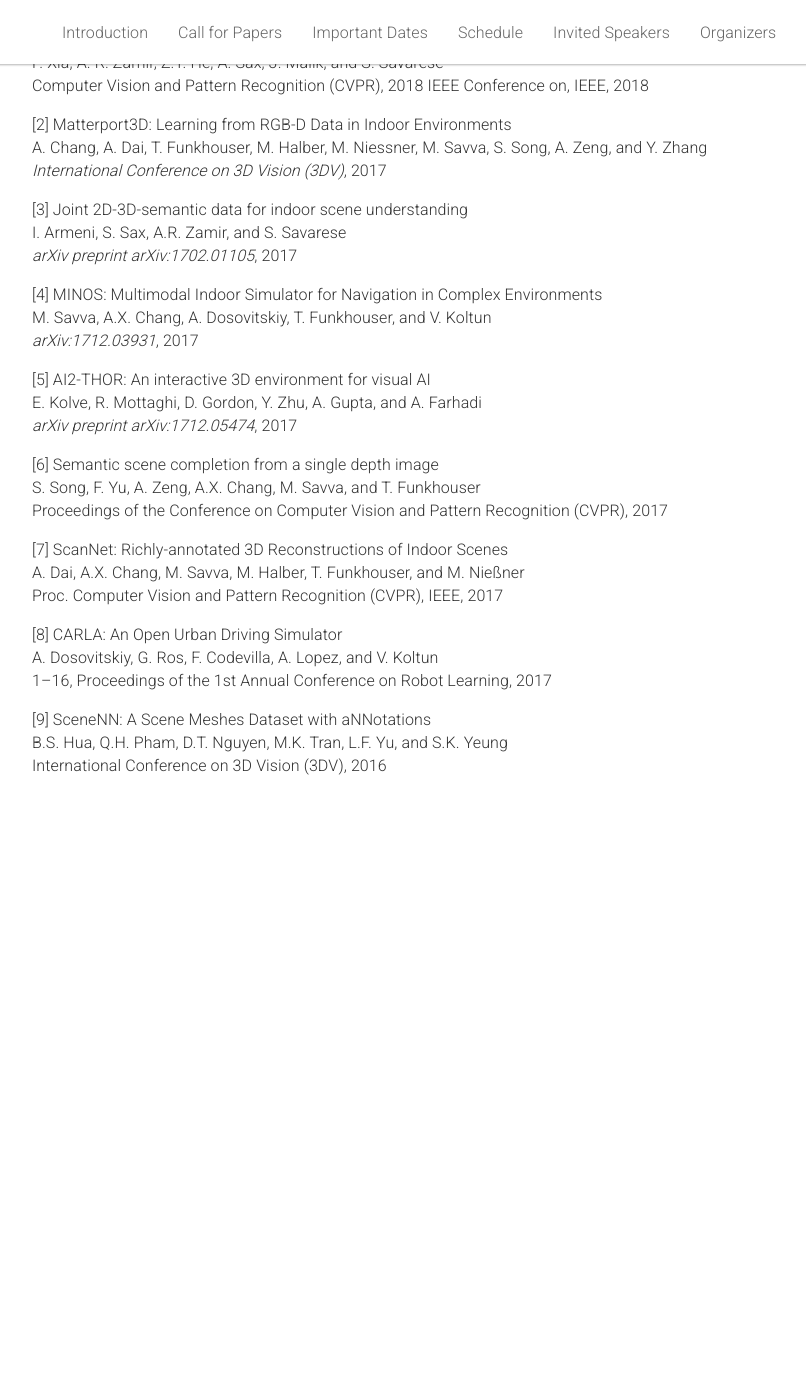
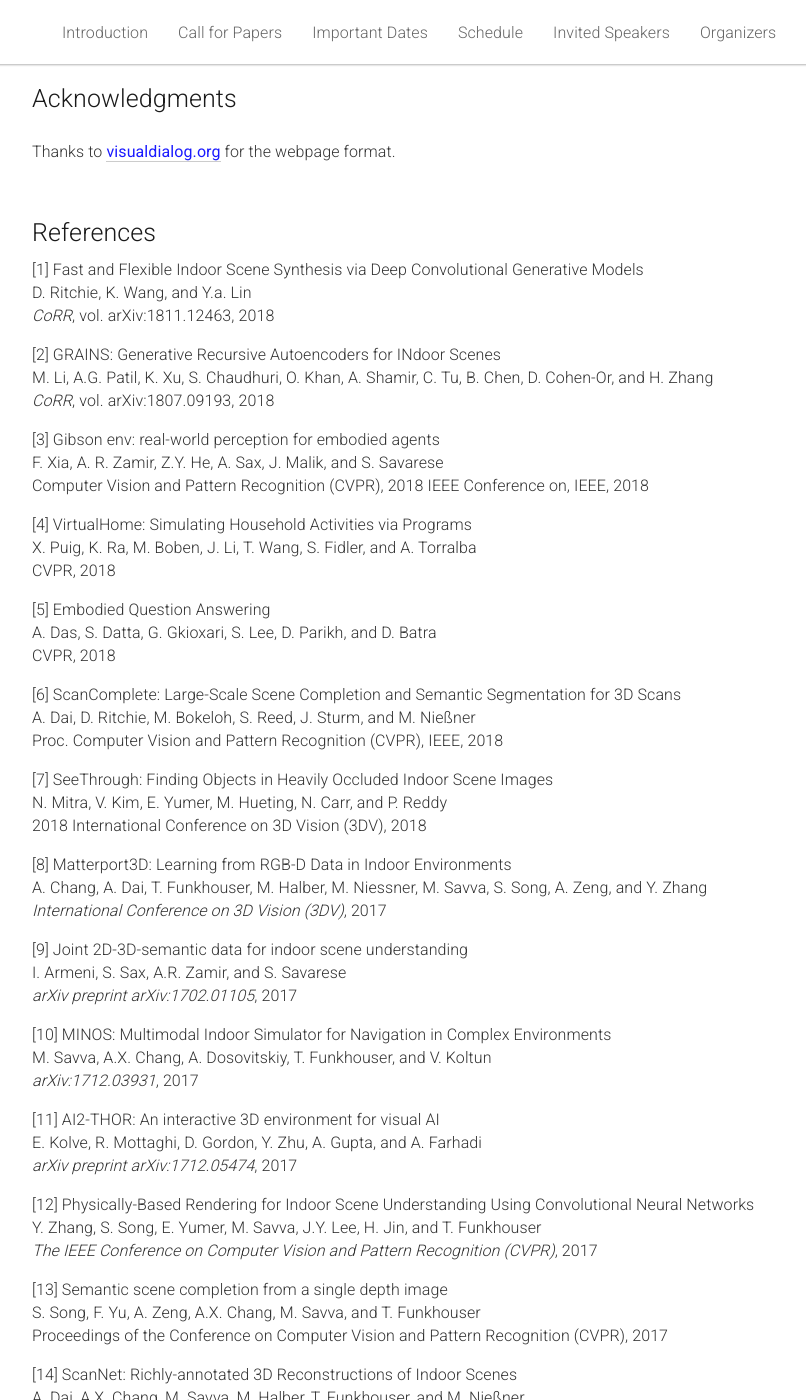
Before and after one commit to 3dscenegen/3dscenegen.github.io, a Jekyll site: the page built from _pages/home.md, in a window 1280 px wide and 1400 px high, scrolled down 4662 px. Shown: the whole window, without its empty margins (133-939 px from the left). Built offline with Jekyll 4.4.1, drawn with Linux system fonts in a browser that asks for light colours; before the commit the page ends 5455 px from its top, so only the background shows below that; some of the changed text lies outside the part shown.

Commit message:
New splash image, references.

```diff
--- a/_pages/home.md
+++ b/_pages/home.md
@@ -24,7 +24,7 @@ acknowledgements: ""
 <div class="row" id="intro">
   <div class="col-md-12">
     <img src="{{ "/static/img/splash.png" | prepend:site.baseurl }}">
-    <p> Image credit: []</p>
+    <p> Image credit: [1, 2, 7, 12, 6, 4, 5]</p>
   </div>
 </div>
 
@@ -40,7 +40,7 @@ acknowledgements: ""
       People spend a large percentage of their lives indoors---in bedrooms, living rooms, offices, kitchens, and other such spaces---and the demand for virtual versions of these real-world spaces has never been higher. Game developers, VR/AR designers, architects, and interior design firms are all increasingly making use virtual 3D scenes for prototyping and final products. Furthermore, AI/vision/robotics researchers are also turning to virtual environments to train data-hungry models for tasks such as visual navigation, 3D reconstruction, activity recognition, and more.
     </p>
     <p>
-      As the vision community turns from passive internet-images-based vision tasks to applications such as the ones listed above, the need for virtual 3D environments becomes critical. The community has recently benefited from large scale datasets of both synthetic 3D environments [6] and reconstructions of real spaces [2, 3, 7, 9], and the development of 3D simulation frameworks for studying embodied agents [1, 4, 5, 8]. While these existing datasets are a valuable resource, they are also finite in size and don't adapt to the needs of different vision tasks. To enable large-scale embodied visual learning in 3D environments, we must go beyond such static datasets and instead pursue the automatic synthesis of novel, task-relevant virtual environments.
+      As the vision community turns from passive internet-images-based vision tasks to applications such as the ones listed above, the need for virtual 3D environments becomes critical. The community has recently benefited from large scale datasets of both synthetic 3D environments [13] and reconstructions of real spaces [8, 9, 14, 16], and the development of 3D simulation frameworks for studying embodied agents [3, 10, 11, 15]. While these existing datasets are a valuable resource, they are also finite in size and don't adapt to the needs of different vision tasks. To enable large-scale embodied visual learning in 3D environments, we must go beyond such static datasets and instead pursue the automatic synthesis of novel, task-relevant virtual environments.
     </p>
     <p>
       In this workshop, we aim to bring together researchers working on automatic generation of 3D environments for computer vision research with researchers who are making use of 3D environment data for a variety of computer vision tasks. We define "generation of 3D environments" to include methods that generate 3D scenes from sensory inputs (e.g. images) or from high-level specifications (e.g. "a chic apartment for two people"). Vision tasks that consume such data include automatic scene classification and segmentation, 3D reconstruction, human activity recognition, robotic visual navigation, and more.
@@ -362,46 +362,81 @@ acknowledgements: ""
 </div> -->
 
 {:.paper}
-<span>[1] Gibson env: real-world perception for embodied agents</span>{:.papertitle}
+<span>[1] Fast and Flexible Indoor Scene Synthesis via Deep Convolutional Generative Models</span>{:.papertitle}
+<span>D. Ritchie, K. Wang, and Y.a. Lin</span>{:.authors}
+<span>_CoRR_, vol. arXiv:1811.12463, 2018</span>{:.journal}
+
+{:.paper}
+<span>[2] GRAINS: Generative Recursive Autoencoders for INdoor Scenes</span>{:.papertitle}
+<span>M. Li, A.G. Patil, K. Xu, S. Chaudhuri, O. Khan, A. Shamir, C. Tu, B. Chen, D. Cohen-Or, and H. Zhang</span>{:.authors}
+<span>_CoRR_, vol. arXiv:1807.09193, 2018</span>{:.journal}
+
+{:.paper}
+<span>[3] Gibson env: real-world perception for embodied agents</span>{:.papertitle}
 <span>F. Xia, A. R. Zamir, Z.Y. He, A. Sax, J. Malik, and S. Savarese</span>{:.authors}
 <span>Computer Vision and Pattern Recognition (CVPR), 2018 IEEE Conference on, IEEE, 2018</span>{:.journal}
 
 {:.paper}
-<span>[2] Matterport3D: Learning from RGB-D Data in Indoor Environments</span>{:.papertitle}
+<span>[4] VirtualHome: Simulating Household Activities via Programs</span>{:.papertitle}
+<span>X. Puig, K. Ra, M. Boben, J. Li, T. Wang, S. Fidler, and A. Torralba</span>{:.authors}
+<span>CVPR, 2018</span>{:.journal}
+
+{:.paper}
+<span>[5] Embodied Question Answering</span>{:.papertitle}
+<span>A. Das, S. Datta, G. Gkioxari, S. Lee, D. Parikh, and D. Batra</span>{:.authors}
+<span>CVPR, 2018</span>{:.journal}
+
+{:.paper}
+<span>[6] ScanComplete: Large-Scale Scene Completion and Semantic Segmentation for 3D Scans</span>{:.papertitle}
+<span>A. Dai, D. Ritchie, M. Bokeloh, S. Reed, J. Sturm, and M. Nießner</span>{:.authors}
+<span>Proc. Computer Vision and Pattern Recognition (CVPR), IEEE, 2018</span>{:.journal}
+
+{:.paper}
+<span>[7] SeeThrough: Finding Objects in Heavily Occluded Indoor Scene Images</span>{:.papertitle}
+<span>N. Mitra, V. Kim, E. Yumer, M. Hueting, N. Carr, and P. Reddy</span>{:.authors}
+<span>2018 International Conference on 3D Vision (3DV), 2018</span>{:.journal}
+
+{:.paper}
+<span>[8] Matterport3D: Learning from RGB-D Data in Indoor Environments</span>{:.papertitle}
 <span>A. Chang, A. Dai, T. Funkhouser, M. Halber, M. Niessner, M. Savva, S. Song, A. Zeng, and Y. Zhang</span>{:.authors}
 <span>_International Conference on 3D Vision (3DV)_, 2017</span>{:.journal}
 
 {:.paper}
-<span>[3] Joint 2D-3D-semantic data for indoor scene understanding</span>{:.papertitle}
+<span>[9] Joint 2D-3D-semantic data for indoor scene understanding</span>{:.papertitle}
 <span>I. Armeni, S. Sax, A.R. Zamir, and S. Savarese</span>{:.authors}
 <span>_arXiv preprint arXiv:1702.01105_, 2017</span>{:.journal}
 
 {:.paper}
-<span>[4] MINOS: Multimodal Indoor Simulator for Navigation in Complex Environments</span>{:.papertitle}
+<span>[10] MINOS: Multimodal Indoor Simulator for Navigation in Complex Environments</span>{:.papertitle}
 <span>M. Savva, A.X. Chang, A. Dosovitskiy, T. Funkhouser, and V. Koltun</span>{:.authors}
 <span>_arXiv:1712.03931_, 2017</span>{:.journal}
 
 {:.paper}
-<span>[5] AI2-THOR: An interactive 3D environment for visual AI</span>{:.papertitle}
+<span>[11] AI2-THOR: An interactive 3D environment for visual AI</span>{:.papertitle}
 <span>E. Kolve, R. Mottaghi, D. Gordon, Y. Zhu, A. Gupta, and A. Farhadi</span>{:.authors}
 <span>_arXiv preprint arXiv:1712.05474_, 2017</span>{:.journal}
 
 {:.paper}
-<span>[6] Semantic scene completion from a single depth image</span>{:.papertitle}
+<span>[12] Physically-Based Rendering for Indoor Scene Understanding Using Convolutional Neural Networks</span>{:.papertitle}
+<span>Y. Zhang, S. Song, E. Yumer, M. Savva, J.Y. Lee, H. Jin, and T. Funkhouser</span>{:.authors}
+<span>_The IEEE Conference on Computer Vision and Pattern Recognition (CVPR)_, 2017</span>{:.journal}
+
+{:.paper}
+<span>[13] Semantic scene completion from a single depth image</span>{:.papertitle}
 <span>S. Song, F. Yu, A. Zeng, A.X. Chang, M. Savva, and T. Funkhouser</span>{:.authors}
 <span>Proceedings of the Conference on Computer Vision and Pattern Recognition (CVPR), 2017</span>{:.journal}
 
 {:.paper}
-<span>[7] ScanNet: Richly-annotated 3D Reconstructions of Indoor Scenes</span>{:.papertitle}
+<span>[14] ScanNet: Richly-annotated 3D Reconstructions of Indoor Scenes</span>{:.papertitle}
 <span>A. Dai, A.X. Chang, M. Savva, M. Halber, T. Funkhouser, and M. Nießner</span>{:.authors}
 <span>Proc. Computer Vision and Pattern Recognition (CVPR), IEEE, 2017</span>{:.journal}
 
 {:.paper}
-<span>[8]  CARLA: An Open Urban Driving Simulator</span>{:.papertitle}
+<span>[15]  CARLA: An Open Urban Driving Simulator</span>{:.papertitle}
 <span>A. Dosovitskiy, G. Ros, F. Codevilla, A. Lopez, and V. Koltun</span>{:.authors}
 <span>1--16, Proceedings of the 1st Annual Conference on Robot Learning, 2017</span>{:.journal}
 
 {:.paper}
-<span>[9] SceneNN: A Scene Meshes Dataset with aNNotations</span>{:.papertitle}
+<span>[16] SceneNN: A Scene Meshes Dataset with aNNotations</span>{:.papertitle}
 <span>B.S. Hua, Q.H. Pham, D.T. Nguyen, M.K. Tran, L.F. Yu, and S.K. Yeung</span>{:.authors}
 <span>International Conference on 3D Vision (3DV), 2016</span>{:.journal}
```
Also changed, not shown: other parts of _pages/home.md (+1 -1 lines), pubs.md (+44 -9 lines), refs.bib (+58 -0 lines), static/img/splash.png, static/img/splash/completion_after.png (added), static/img/splash/completion_before.png (added), static/img/splash/embodied_qa.png (added), static/img/splash/grains.png (added), static/img/splash/scene_understanding.png (added), static/img/splash/seethrough.png (added), static/img/splash/virtual_home.png (added), 2 other files.
